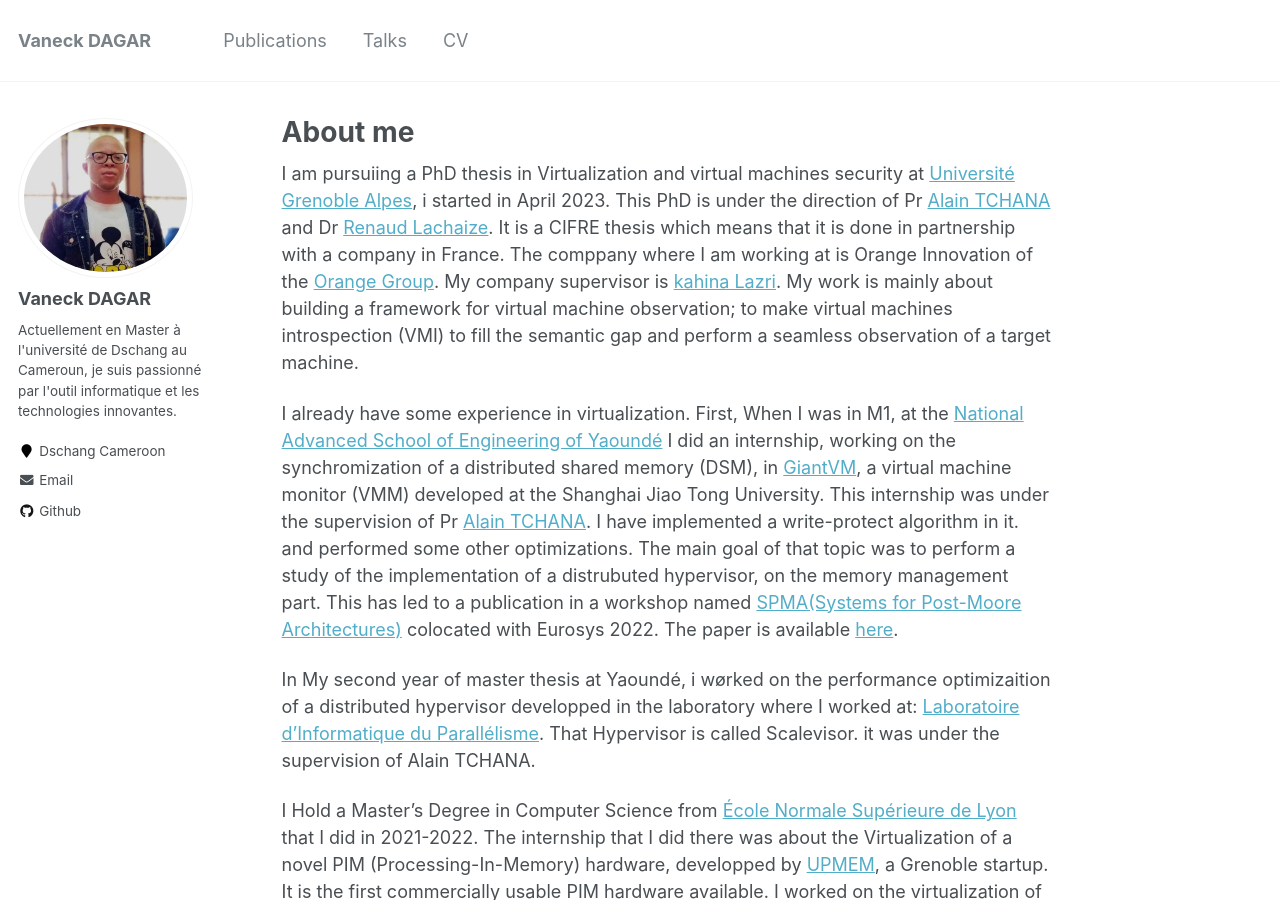
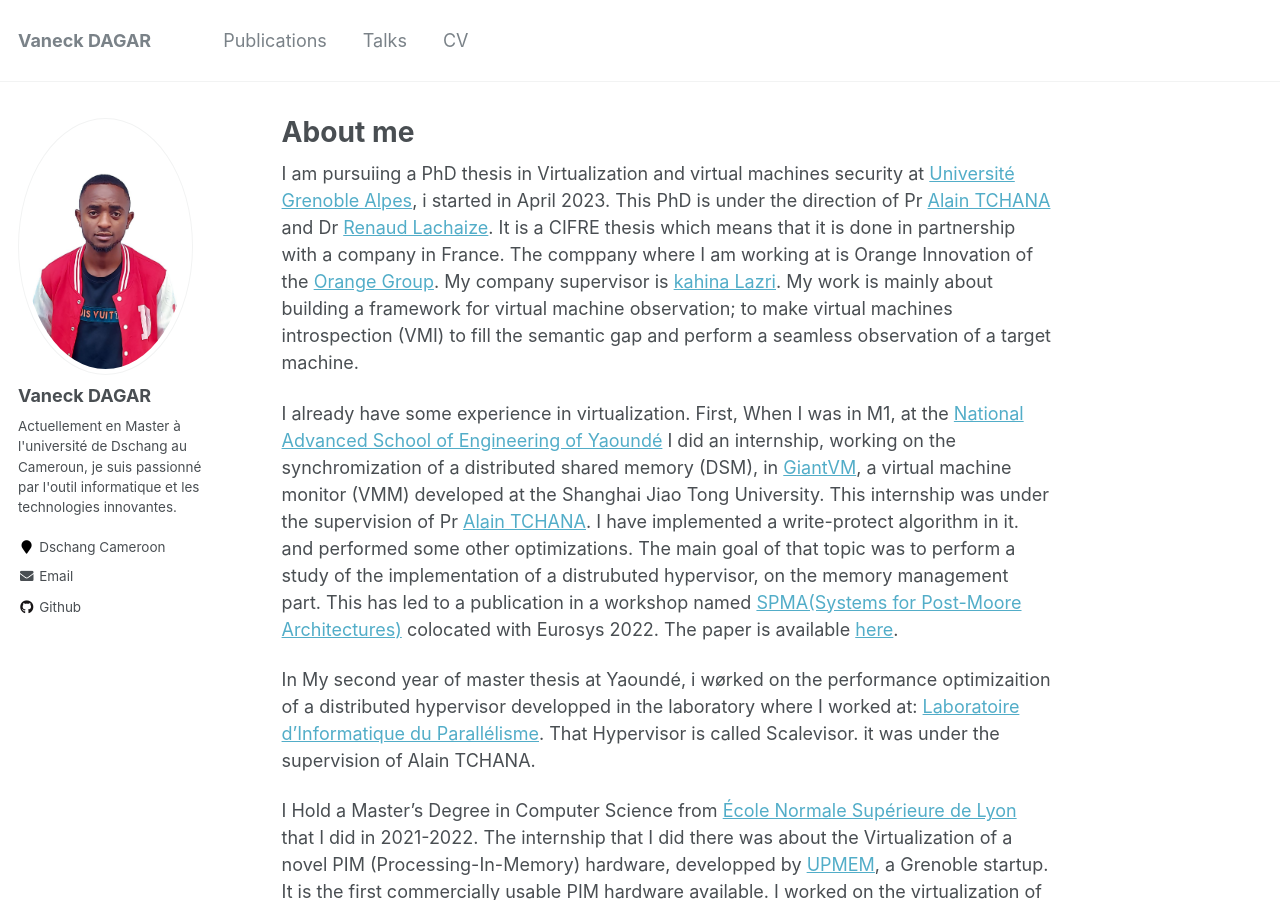
Before and after one commit to winner40/winner40.github.io, a Jekyll site: the page built from _pages/about.md, in a window 1280 px wide and 900 px high. Built offline with Jekyll 4.4.1, drawn with Linux system fonts in a browser that asks for light colours.

Commit message:
Update _config.yml

```diff
--- a/_config.yml
+++ b/_config.yml
@@ -81,7 +81,7 @@ analytics:
 # Site Author
 author:
   name             : "Vaneck DAGAR"
-  avatar           : "profile.jpg"
+  avatar           : "profilev.jpg"
   bio              : "Actuellement en Master à l'université de Dschang au Cameroun, je suis passionné par l'outil informatique et les technologies innovantes."
   location         : "Dschang Cameroon"
   employer         : #"Orange Innovation"
```
